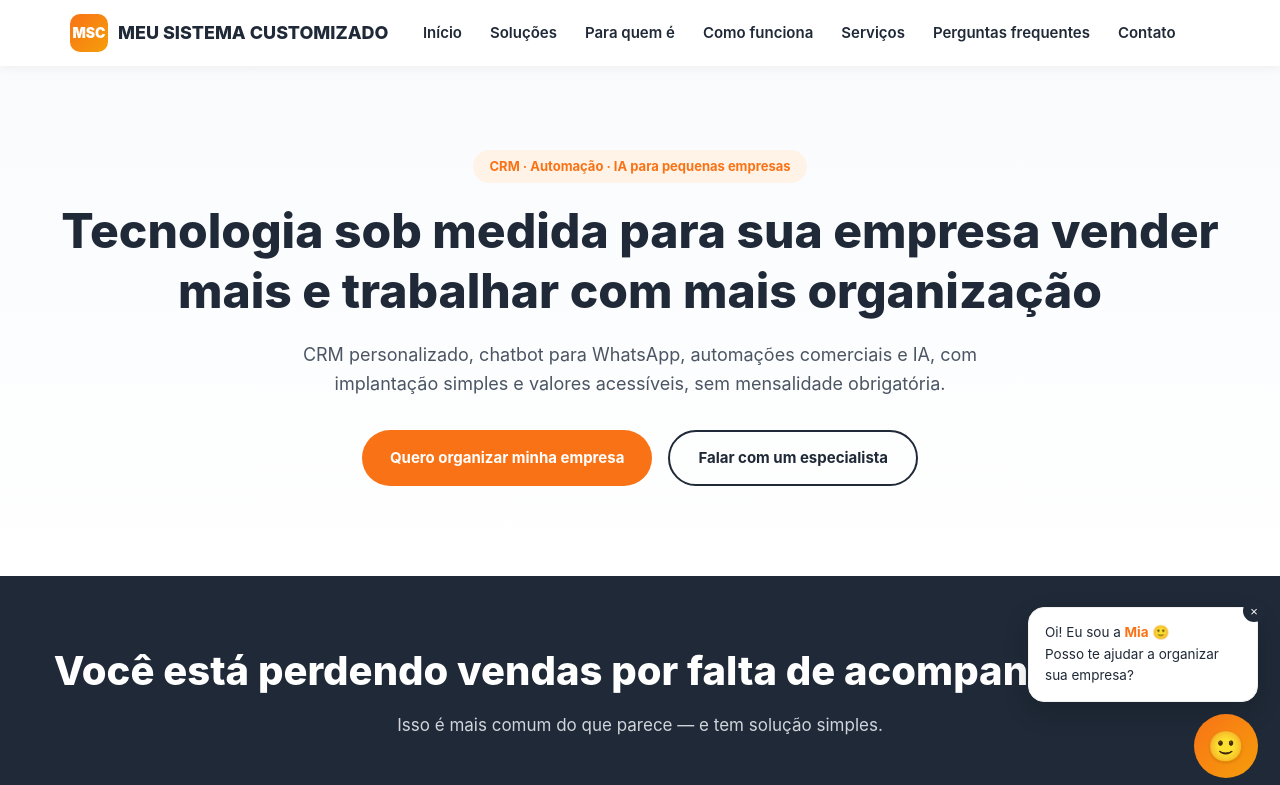
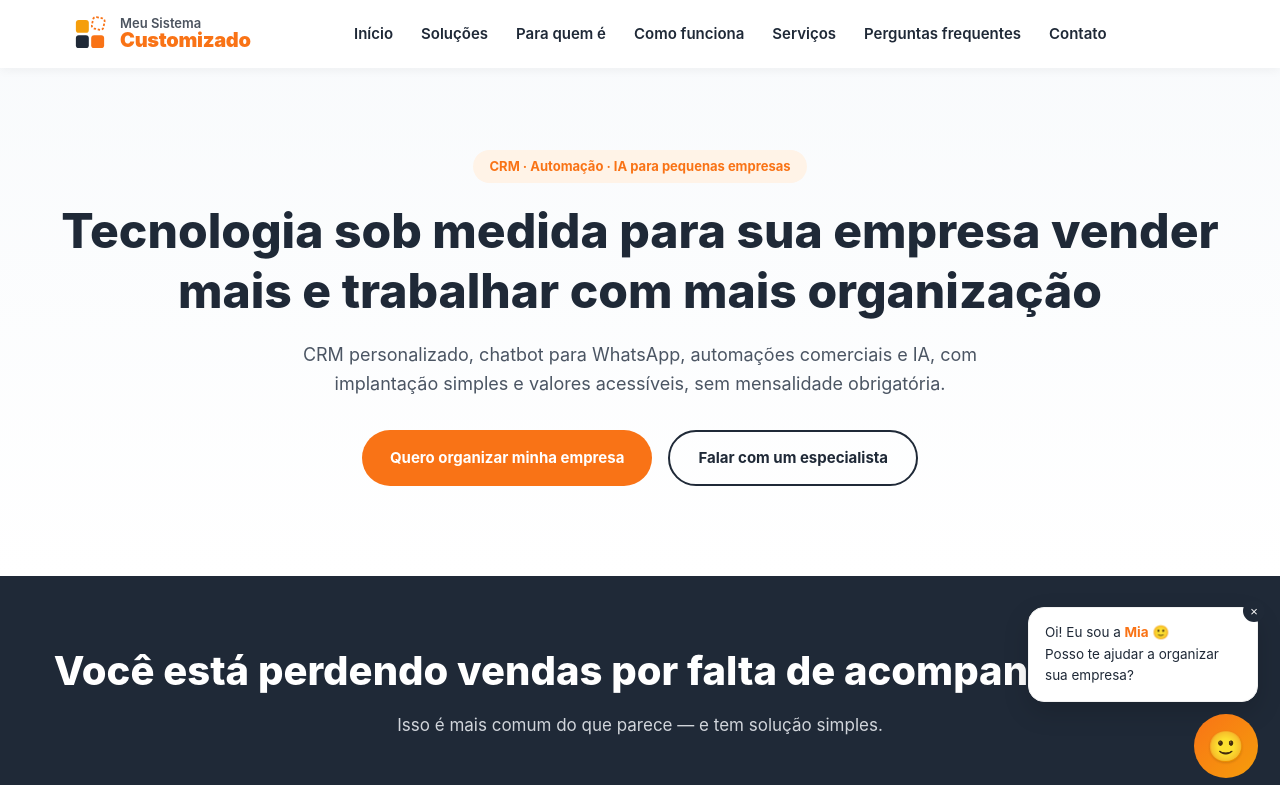
Before and after one commit to miguelpsjr-byte/meusistemacustomizado, a plain HTML site: page index.html in a window 1280 px wide. Shown: the top 785 px of the page. Drawn offline with Linux system fonts and the light colour scheme.

Commit message:
Add files via upload

```diff
--- a/index.html
+++ b/index.html
@@ -20,17 +20,18 @@
 <meta property="og:title" content="CRM, Chatbot e Automação com IA para Pequenas Empresas">
 <meta property="og:description" content="Sistemas, CRM, chatbots e automações sob medida, sem mensalidade obrigatória. Comece pelo essencial e cresça no seu ritmo.">
 <meta property="og:url" content="https://www.meusistemacustomizado.com/">
-<meta property="og:image" content="https://www.meusistemacustomizado.com/assets/og-meusistemacustomizado.jpg">
+<meta property="og:image" content="https://www.meusistemacustomizado.com/og-meusistemacustomizado.jpg">
 <meta property="og:locale" content="pt_BR">
 
 <!-- Twitter Card -->
 <meta name="twitter:card" content="summary_large_image">
 <meta name="twitter:title" content="CRM, Chatbot e Automação com IA para Pequenas Empresas">
 <meta name="twitter:description" content="Tecnologia sob medida para pequenas empresas venderem mais, sem mensalidade obrigatória.">
-<meta name="twitter:image" content="https://www.meusistemacustomizado.com/assets/og-meusistemacustomizado.jpg">
+<meta name="twitter:image" content="https://www.meusistemacustomizado.com/og-meusistemacustomizado.jpg">
 
 <!-- Favicon -->
-<link rel="icon" type="image/png" href="/favicon.png">
+<link rel="icon" type="image/svg+xml" href="/favicon.svg">
+<link rel="icon" type="image/png" sizes="48x48" href="/favicon.png">
 <link rel="apple-touch-icon" href="/apple-touch-icon.png">
 
 <!-- Performance -->
@@ -44,7 +45,7 @@
   "@type": "Organization",
   "name": "Meu Sistema Customizado",
   "url": "https://www.meusistemacustomizado.com/",
-  "logo": "https://www.meusistemacustomizado.com/assets/logo.png",
+  "logo": "https://www.meusistemacustomizado.com/logo.png",
   "description": "CRM, automação comercial, chatbots com IA e sistemas sob medida para pequenas empresas.",
   "sameAs": [
     "https://www.instagram.com/meusistemacustomizado",
@@ -67,7 +68,7 @@
   "@context": "https://schema.org",
   "@type": "ProfessionalService",
   "name": "Meu Sistema Customizado",
-  "image": "https://www.meusistemacustomizado.com/assets/og-meusistemacustomizado.jpg",
+  "image": "https://www.meusistemacustomizado.com/og-meusistemacustomizado.jpg",
   "description": "Desenvolvimento de CRM personalizado, chatbots com IA para WhatsApp e automação comercial para pequenas empresas em todo o Brasil.",
   "areaServed": "BR",
   "priceRange": "R$128 - R$856",
@@ -173,6 +174,10 @@
   nav ul{list-style:none;display:flex;gap:28px;}
   nav a{font-weight:600;font-size:15px;color:var(--grafite);}
   nav a:hover{color:var(--laranja);}
+  .logo-icon{flex-shrink:0;display:block;}
+  .logo-text{display:flex;flex-direction:column;line-height:1.05;text-align:left;}
+  .logo-text span{font-size:13px;font-weight:600;opacity:.8;}
+  .logo-text b{font-size:20px;font-weight:900;letter-spacing:-.3px;color:var(--laranja);}
   .menu-toggle{display:none;background:none;border:none;font-size:26px;cursor:pointer;}
   .header-cta{display:flex;align-items:center;gap:18px;}
 
@@ -408,10 +413,10 @@
 <!-- HEADER -->
 <header>
   <div class="nav-wrap">
-    <div class="logo">
-      <div class="logo-badge">MSC</div>
-      MEU SISTEMA CUSTOMIZADO
-    </div>
+    <a href="#inicio" class="logo" aria-label="Meu Sistema Customizado — início">
+      <svg class="logo-icon" viewBox="-2 -2 68 68" width="40" height="40" aria-hidden="true"><rect x="8" y="34" width="22" height="22" rx="5" fill="currentColor"/><rect x="34" y="34" width="22" height="22" rx="5" fill="#F97316"/><rect x="8" y="8" width="22" height="22" rx="5" fill="#F59E0B"/><rect x="36" y="4" width="20" height="20" rx="5" fill="none" stroke="#F97316" stroke-width="3" stroke-dasharray="4 3" transform="rotate(12 46 14)"/></svg>
+      <span class="logo-text"><span>Meu Sistema</span><b>Customizado</b></span>
+    </a>
     <nav id="mainNav" aria-label="Menu principal">
       <ul>
         <li><a href="#inicio">Início</a></li>
@@ -700,8 +705,8 @@
 <!-- FOOTER -->
 <footer>
   <div class="logo">
-    <div class="logo-badge" style="background:linear-gradient(135deg,#F97316,#F59E0B);">MSC</div>
-    MEU SISTEMA CUSTOMIZADO
+      <svg class="logo-icon" viewBox="-2 -2 68 68" width="44" height="44" aria-hidden="true"><rect x="8" y="34" width="22" height="22" rx="5" fill="currentColor"/><rect x="34" y="34" width="22" height="22" rx="5" fill="#F97316"/><rect x="8" y="8" width="22" height="22" rx="5" fill="#F59E0B"/><rect x="36" y="4" width="20" height="20" rx="5" fill="none" stroke="#F97316" stroke-width="3" stroke-dasharray="4 3" transform="rotate(12 46 14)"/></svg>
+      <span class="logo-text"><span>Meu Sistema</span><b>Customizado</b></span>
   </div>
   <address>
     <p>CRM, sistemas, automações, chatbots e IA sob medida para micro e pequenas empresas.</p>
```
Also changed, not shown: apple-touch-icon.png (added), favicon.png (added), favicon.svg (added), logo.png (added), og-meusistemacustomizado.jpg (added).
